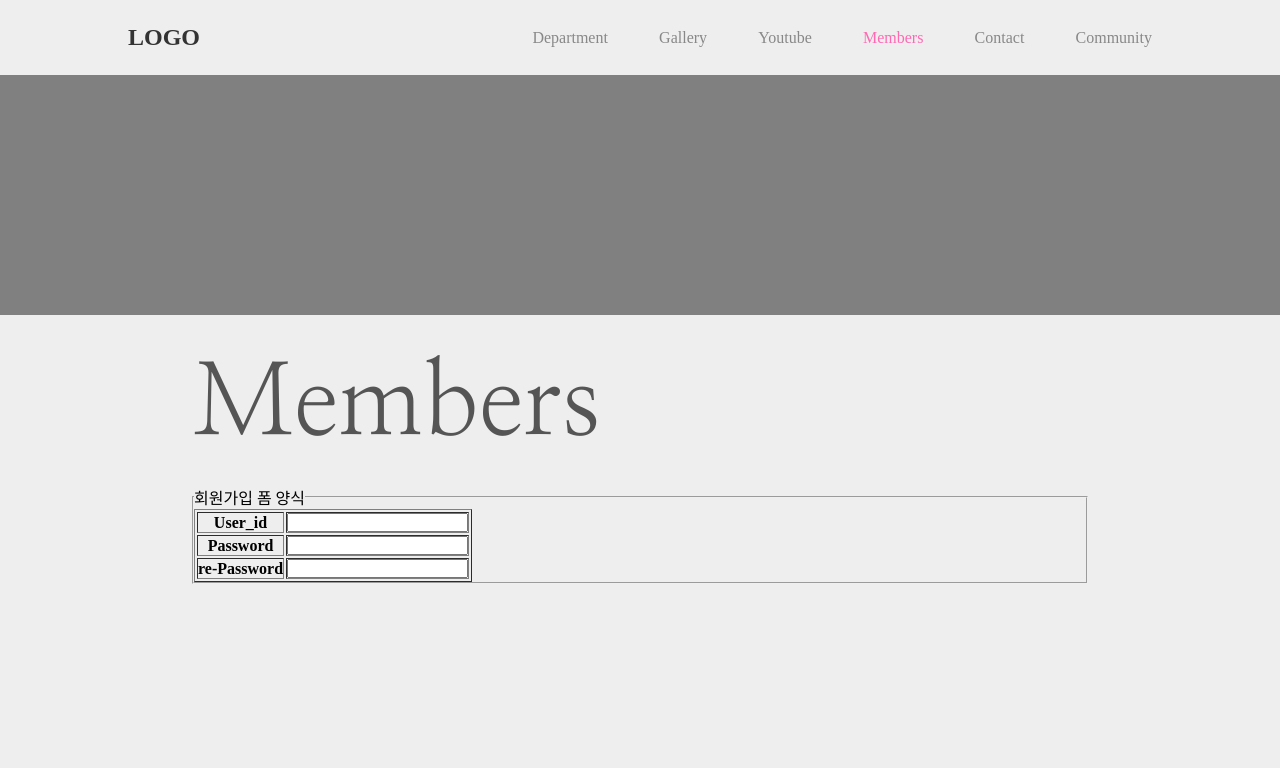
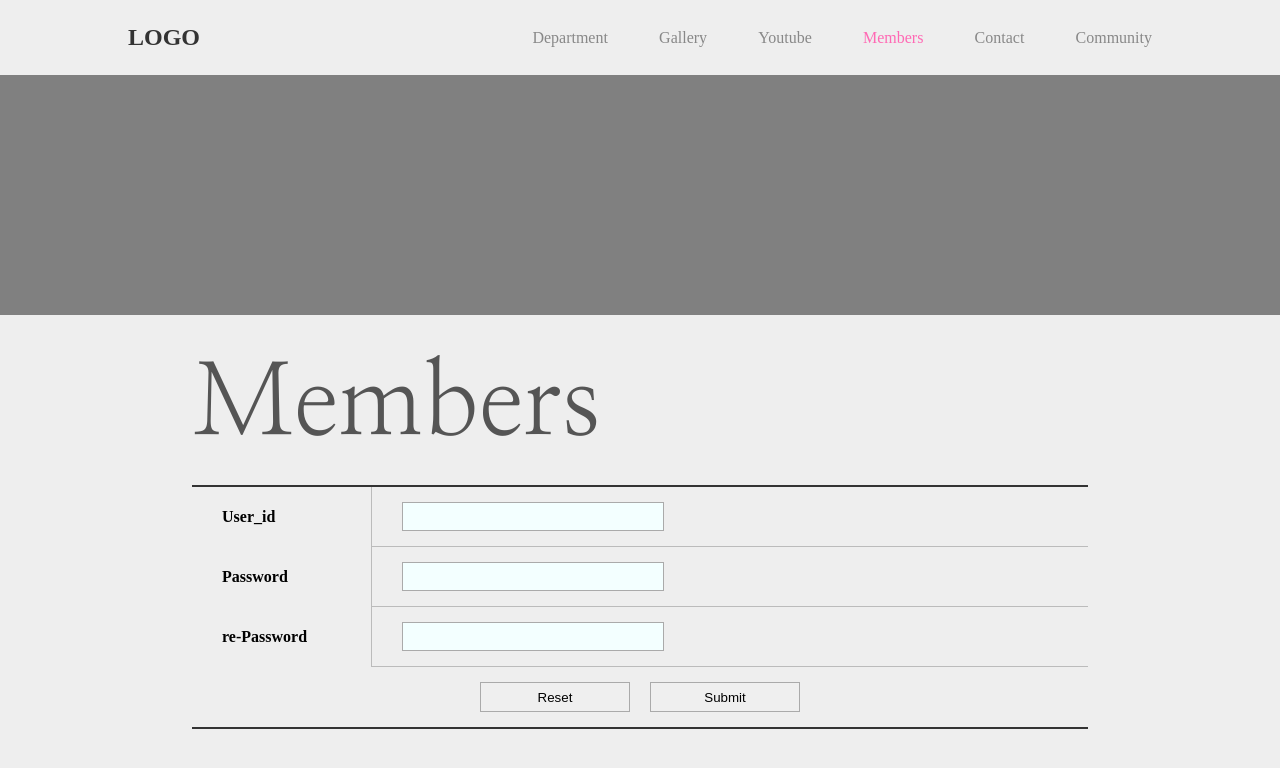
Before and after one commit to JJJae0/react_basic_pf, a React (Create React App) app: page /#/members in a window 1280 px wide. Shown: the top 768 px of the page. Built offline with nearby package versions, Linux system fonts and the light colour scheme; the HTML template or start-up script is replaced by a standard one.

Commit message:
기본 폼 스타일링

```diff
--- a/src/components/sub/members/Members.jsx
+++ b/src/components/sub/members/Members.jsx
@@ -6,7 +6,7 @@ export default function Members() {
 		<Layout title={'Members'}>
 			<form>
 				<fieldset>
-					<legend>회원가입 폼 양식</legend>
+					<legend className='h'>회원가입 폼 양식</legend>
 					<table border='1'>
 						<tbody>
 							{/* userid */}
@@ -38,6 +38,14 @@ export default function Members() {
 									<input type='Password' id='pwd2' name='pwd2' />
 								</td>
 							</tr>
+
+							{/* btnSet */}
+							<tr>
+								<th colSpan='2'>
+									<input type='reset' defaultValue='cancel' />
+									<input type='submit' defaultValue='send' />
+								</th>
+							</tr>
 						</tbody>
 					</table>
 				</fieldset>
--- a/src/components/sub/members/Members.scss
+++ b/src/components/sub/members/Members.scss
@@ -0,0 +1,46 @@
+.Members {
+	.content {
+		table {
+			width: 100%;
+			border: none;
+			border-top: 2px solid #333;
+			border-bottom: 2px solid #333;
+
+			th {
+				width: 20%;
+				border: none;
+				border-bottom: 1px soild #bbb;
+				padding: 15px 30px;
+				text-align: left;
+				&:last-child {
+					text-align: center;
+					input[type='submit'],
+					input[type='reset'] {
+						border: 1px solid #aaa;
+						width: 150px;
+						height: 30px;
+						display: inline-flex;
+						justify-content: center;
+						align-items: center;
+						margin: 0px 10px;
+						cursor: pointer;
+					}
+				}
+			}
+			td {
+				border: none;
+				border-bottom: 1px solid #bbb;
+				border-left: 1px solid #bbb;
+				padding: 15px 30px;
+
+				input[type='text'],
+				input[type='password'] {
+					width: 40%;
+					border: 1px solid #aaa;
+					padding: 6px 10px;
+					background: #f3ffff;
+				}
+			}
+		}
+	}
+}
--- a/src/components/sub/youtube/Youtube.jsx
+++ b/src/components/sub/youtube/Youtube.jsx
@@ -23,7 +23,7 @@ export default function Youtube() {
 	}, []);
 	return (
 		<>
-			<div>
+			<div className='Youtubeapi'>
 				{Youtube.map((data, idx) => {
 					let tit = data.snippet.title;
 					let desc = data.snippet.description;
@@ -44,6 +44,7 @@ export default function Youtube() {
 								{/* 썸네일 링크 클릭시 특정유튜브 객체 하나의 정보값을 받기 위해서 유튜브 객체의 id값을 params로 전달 */}
 								<Link to={`/detail/${data.id}`}>
 									<img
+										className='Thumbnail'
 										src={data.snippet.thumbnails.standard.url}
 										alt={data.title}
 									/>
@@ -52,7 +53,6 @@ export default function Youtube() {
 						</article>
 					);
 				})}
-			</div>
 				<div className='Main'>
 					<div className='layoutBox'>
 						<div className='Line'></div>
@@ -80,6 +80,7 @@ export default function Youtube() {
 						</div>
 					</div>
 				</div>
+			</div>
 		</>
 	);
 }
--- a/src/components/sub/youtube/Youtube.scss
+++ b/src/components/sub/youtube/Youtube.scss
@@ -1,6 +1,23 @@
 @import url('https://fonts.googleapis.com/css2?family=Roboto:ital,wght@1,100&display=swap');
 @import url('https://fonts.googleapis.com/css2?family=Playfair+Display:wght@700&display=swap');
 
+.Youtubeapi {
+	width: 100px;
+	height: 10px;
+}
+// .article {
+// 	width: 100px;
+// 	height: 100px;
+// }
+.picBox {
+	width: 100px;
+	height: 10px;
+
+	.Thumbnail {
+		width: 350px;
+		height: 380px;
+	}
+}
 .Main {
 	.layoutBox {
 		width: 1400px;
--- a/src/styles/Global.scss
+++ b/src/styles/Global.scss
@@ -26,3 +26,15 @@ html {
 		background: #333;
 	}
 }
+
+table {
+	border-collapse: collapse;
+}
+fieldset {
+	border: none;
+}
+.h {
+	position: absolute;
+	top: -9999px;
+	opacity: 0;
+}
```
Lines whose indentation alone changed are shown as unchanged.
